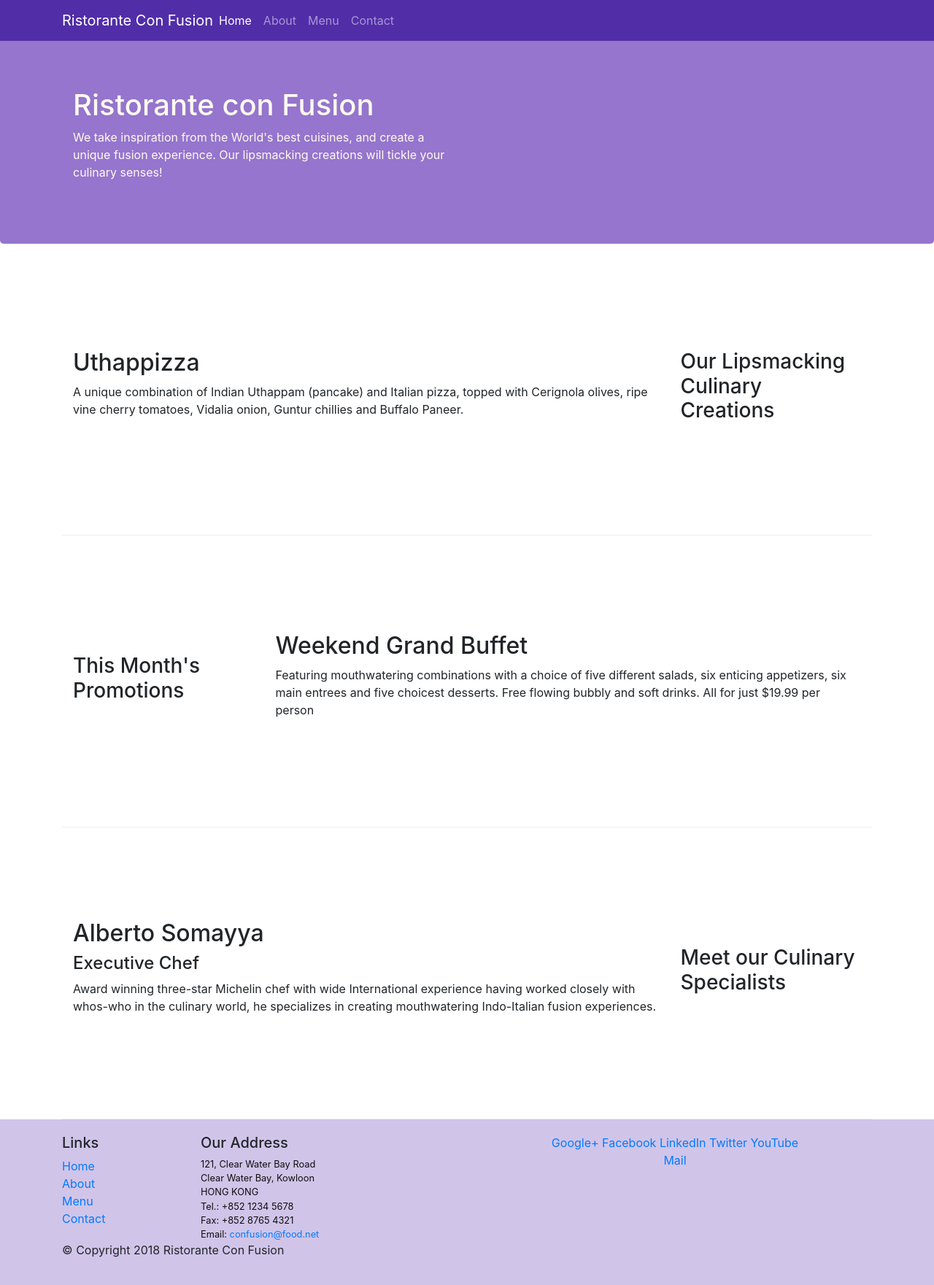
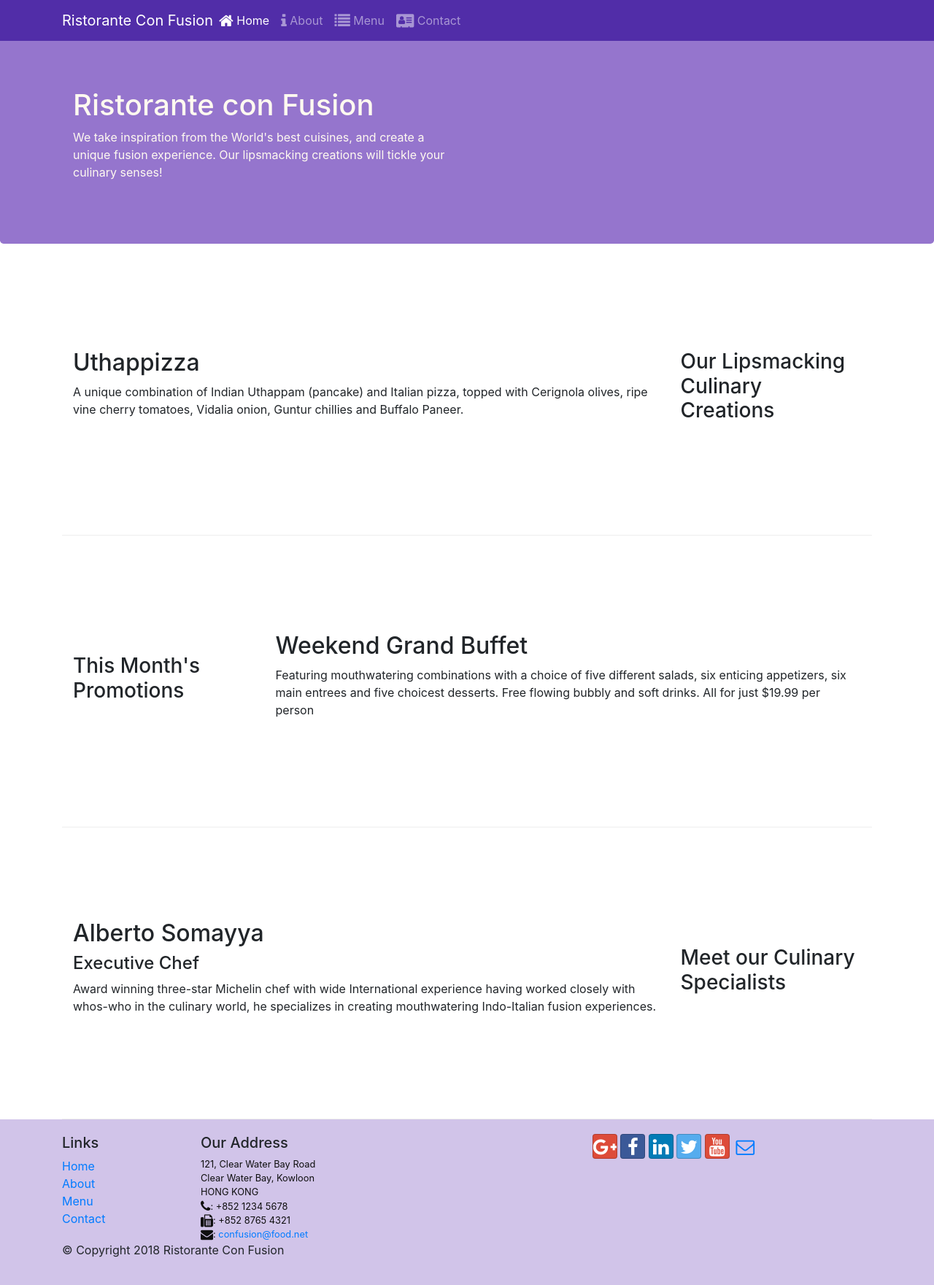
Before and after one commit to HassanYousef1985/Full-Stack-Web-and-Multiplatform-Mobile-App-Development---Bootstrap4, a website: page index.html in a window 1280 px wide. Shown: the whole page at 73% size. Drawn offline with nearby package versions, Linux system fonts and the light colour scheme.

Commit message:
Icon Fonts

```diff
--- a/index.html
+++ b/index.html
@@ -9,6 +9,8 @@
 
     <!-- Bootstrap CSS -->
     <link rel="stylesheet" href="node_modules/bootstrap/dist/css/bootstrap.min.css">
+    <link rel="stylesheet" href="node_modules/font-awesome/css/font-awesome.min.css">
+    <link rel="stylesheet" href="node_modules/bootstrap-social/bootstrap-social.css">
     <link href="css/styles.css" rel="stylesheet">
     <title>Ristorante Con Fusion</title>
 </head>
@@ -22,10 +24,10 @@
            <a class="navbar-brand mr-auto" href="#">Ristorante Con Fusion</a>
            <div class="collapse navbar-collapse" id="Navbar">
                 <ul class="navbar-nav mr-auto">
-                    <li class="nav-item active"><a class="nav-link" href="#">Home</a></li>
-                    <li class="nav-item"><a class="nav-link" href="./aboutus.html">About</a></li>
-                    <li class="nav-item"><a class="nav-link" href="#">Menu</a></li>
-                    <li class="nav-item"><a class="nav-link" href="#">Contact</a></li>
+                    <li class="nav-item active"><a class="nav-link" href="#"><span class="fa fa-home fa-lg"></span> Home</a></li>
+                    <li class="nav-item"><a class="nav-link" href="./aboutus.html"><span class="fa fa-info fa-lg"></span> About</a></li>
+                    <li class="nav-item"><a class="nav-link" href="#"><span class="fa fa-list fa-lg"></span> Menu</a></li>
+                    <li class="nav-item"><a class="nav-link" href="#"><span class="fa fa-address-card fa-lg"></span> Contact</a></li>
                 </ul>
              </div>
         </div>
@@ -94,19 +96,20 @@
 		              121, Clear Water Bay Road<br>
 		              Clear Water Bay, Kowloon<br>
 		              HONG KONG<br>
-		              Tel.: +852 1234 5678<br>
-		              Fax: +852 8765 4321<br>
-		              Email: <a href="mailto:confusion@food.net">confusion@food.net</a>
+                      <i class="fa fa-phone fa-lg"></i>: +852 1234 5678<br>
+                      <i class="fa fa-fax fa-lg"></i>: +852 8765 4321<br>
+                      <i class="fa fa-envelope fa-lg"></i>:
+                      <a href="mailto:confusion@food.net">confusion@food.net</a>
 		           </address>
                 </div>
                 <div  class="col-12 col-sm-4">
                     <div class="text-center">
-                        <a href="http://google.com/+">Google+</a>
-                        <a href="http://www.facebook.com/profile.php?id=">Facebook</a>
-                        <a href="http://www.linkedin.com/in/">LinkedIn</a>
-                        <a href="http://twitter.com/">Twitter</a>
-                        <a href="http://youtube.com/">YouTube</a>
-                        <a href="mailto:">Mail</a>
+                        <a class="btn btn-social-icon btn-google" href="http://google.com/+"><i class="fa fa-google-plus"></i></a>
+                        <a class="btn btn-social-icon btn-facebook" href="http://www.facebook.com/profile.php?id="><i class="fa fa-facebook"></i></a>
+                        <a class="btn btn-social-icon btn-linkedin" href="http://www.linkedin.com/in/"><i class="fa fa-linkedin"></i></a>
+                        <a class="btn btn-social-icon btn-twitter" href="http://twitter.com/"><i class="fa fa-twitter"></i></a>
+                        <a class="btn btn-social-icon btn-google" href="http://youtube.com/"><i class="fa fa-youtube"></i></a>
+                        <a class="btn btn-social-icon" href="mailto:"><i class="fa fa-envelope-o"></i></a>
                     </div>
                 </div>
            </div>
--- a/package.json
+++ b/package.json
@@ -15,6 +15,8 @@
   },
   "dependencies": {
     "bootstrap": "^4.0.0",
+    "bootstrap-social": "^5.1.1",
+    "font-awesome": "^4.7.0",
     "jquery": "^3.3.1",
     "popper.js": "^1.12.9"
   }
```
Also changed, not shown: aboutus.html (+14 -13 lines), 1 other file.
